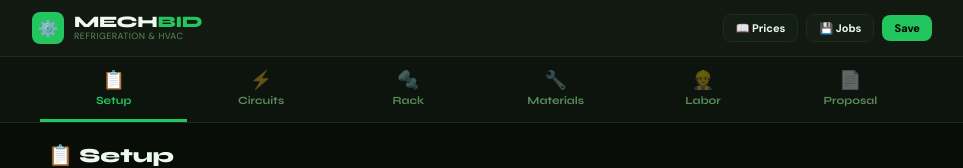
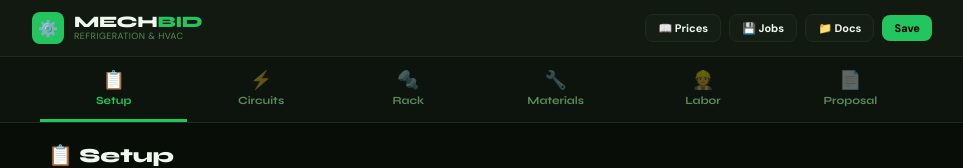
Before and after one commit to reelshortbus38-prog/Mechbid, a React (Vite) app: page / in a window 1280 px wide. Shown: the top 168 px of the page, without its empty margins (158-1121 px from the left). Built offline with nearby package versions, Linux system fonts and the light colour scheme.

Commit message:
Update Wizard.jsx

```diff
--- a/src/components/Wizard.jsx
+++ b/src/components/Wizard.jsx
@@ -10,6 +10,7 @@ import Step5_Labor from '../steps/Step5_Labor.jsx';
 import Step6_Proposal from '../steps/Step6_Proposal.jsx';
 import StepHVACEquipment from '../steps/StepHVACEquipment.jsx';
 import PriceBookModal, { loadDefaultSupplier } from './PriceBook.jsx';
+import FileViewerPanel from './FileViewer.jsx';
 
 // ── STEP DEFINITIONS PER MODE ──────────────────────────────────────────────────
 const STEPS_BY_MODE = {
@@ -53,6 +54,7 @@ export default function Wizard() {
   const [stepIndex, setStepIndex] = useState(0);
   const [showJobs, setShowJobs] = useState(false);
   const [showPriceBook, setShowPriceBook] = useState(false);
+  const [showDocs, setShowDocs] = useState(false);
   const [saveIndicator, setSaveIndicator] = useState('');
   const [jobs, setJobs] = useState({});
 
@@ -143,6 +145,7 @@ export default function Wizard() {
           <Row style={{ gap: 8, flexShrink: 0 }}>
             <Btn variant="surface" size="sm" onClick={() => setShowPriceBook(true)}>📖 Prices</Btn>
             <Btn variant="surface" size="sm" onClick={() => { setJobs(loadAllJobs()); setShowJobs(true); }}>💾 Jobs</Btn>
+            <Btn variant="surface" size="sm" onClick={() => setShowDocs(true)}>📁 Docs</Btn>
             <Btn variant="green" size="sm" onClick={handleSave}>Save</Btn>
             {saveIndicator && <span style={{ fontSize: 11, color: colors.green }}>{saveIndicator}</span>}
           </Row>
@@ -192,6 +195,9 @@ export default function Wizard() {
       {/* Price Book modal */}
       {showPriceBook && <PriceBookModal onClose={() => setShowPriceBook(false)} />}
 
+      {/* Docs viewer modal */}
+      {showDocs && <FileViewerPanel onClose={() => setShowDocs(false)} />}
+
       {/* Jobs modal */}
       {showJobs && (
         <div
```
